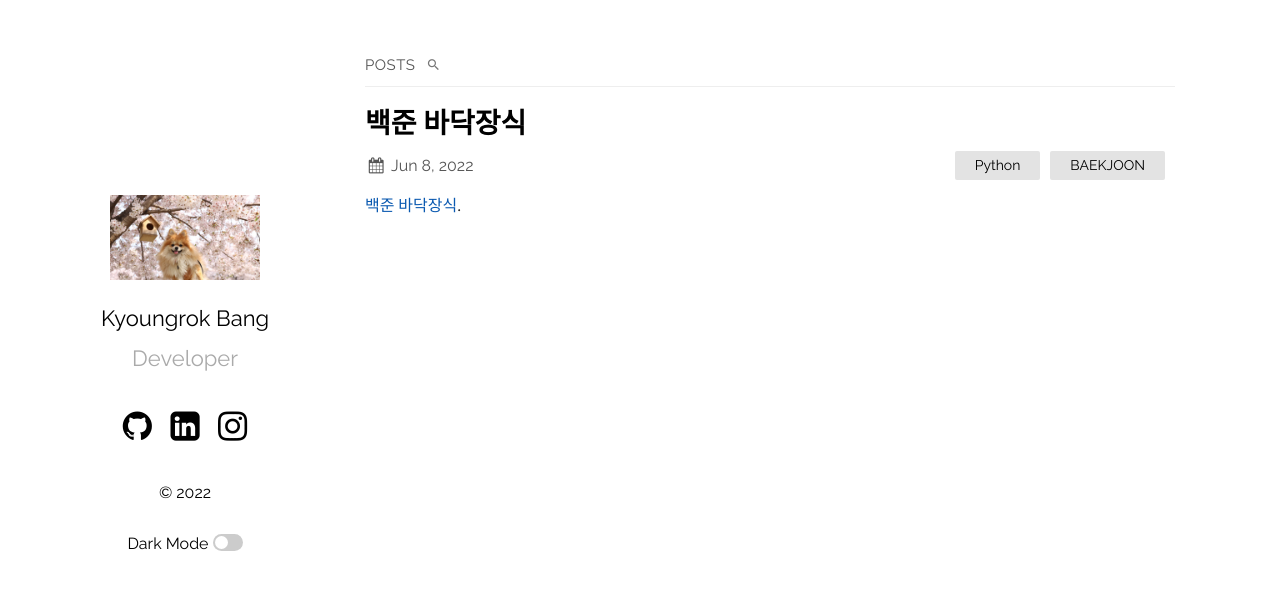
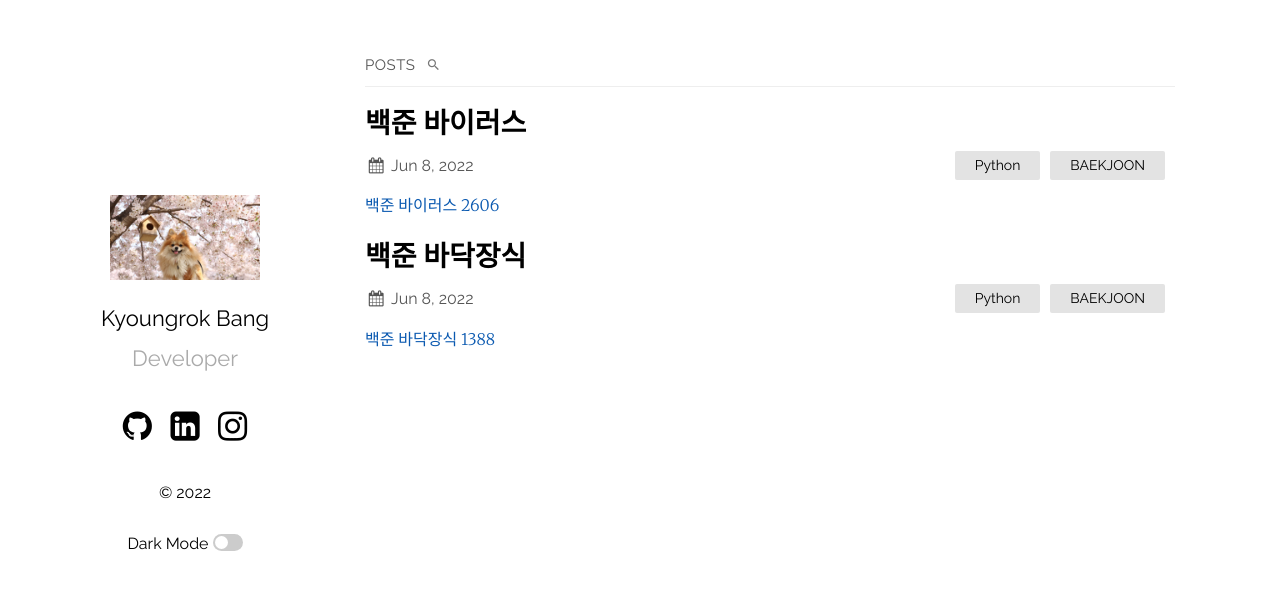
Before and after one commit to krBang/krbang.github.io, a Jekyll site: the page built from index.md, in a window 1280 px wide. Shown: the top 590 px of the page. Built offline with Jekyll 4.4.1, drawn with Linux system fonts in a browser that asks for light colours; part of the change alters nothing that is shown.

Commit message:
[추가] 220609 post

````diff
--- a/_posts/2022-06-08-backjoon-badak.markdown
+++ b/_posts/2022-06-08-backjoon-badak.markdown
@@ -5,7 +5,7 @@ date:   2022-06-08 16:09:00 +0900
 categories: Python BAEKJOON
 ---
 
-[백준 바닥장식](https://www.acmicpc.net/problem/1388).
+[백준 바닥장식 1388](https://www.acmicpc.net/problem/1388)
 
 DFS 사용하기 어려워서 그냥 풀리는대로 풀었다ㅠ
 
--- /dev/null
+++ b/_posts/2022-06-09-backjoon-virus.markdown
@@ -0,0 +1,44 @@
+---
+layout: post
+title:  "백준 바이러스"
+date:   2022-06-08 16:09:00 +0900
+categories: Python BAEKJOON
+---
+
+[백준 바이러스 2606](https://www.acmicpc.net/problem/2606)
+
+DFS 사용해서 풀었다.
+
+인접한 노드를 구하는게 오히려 힘들었다.
+* defaultdict 잘 알아두기!
+
+```py
+from collections import defaultdict
+
+def dfs(node):
+    global result
+    visit[node] = True
+    if node != 1:
+        result += 1
+    for i in d[node]:
+        if not visit[i]:
+            dfs(i)
+
+n = int(input())
+con = int(input())
+d = defaultdict(set)
+visit = [False] * 101
+result = 0
+
+for i in range(con):
+    node1, node2 = map(int, input().split())
+    d[node1].add(node2)
+    d[node2].add(node1)
+
+dfs(1)
+print(result)
+```
+
+
+참고
+[딕셔너리 초기값 지정](https://velog.io/@areum0921/defaultdict-%EB%94%95%EC%85%94%EB%84%88%EB%A6%AC-%EC%B4%88%EA%B8%B0%EA%B0%92-%EC%A7%80%EC%A0%95)
````
